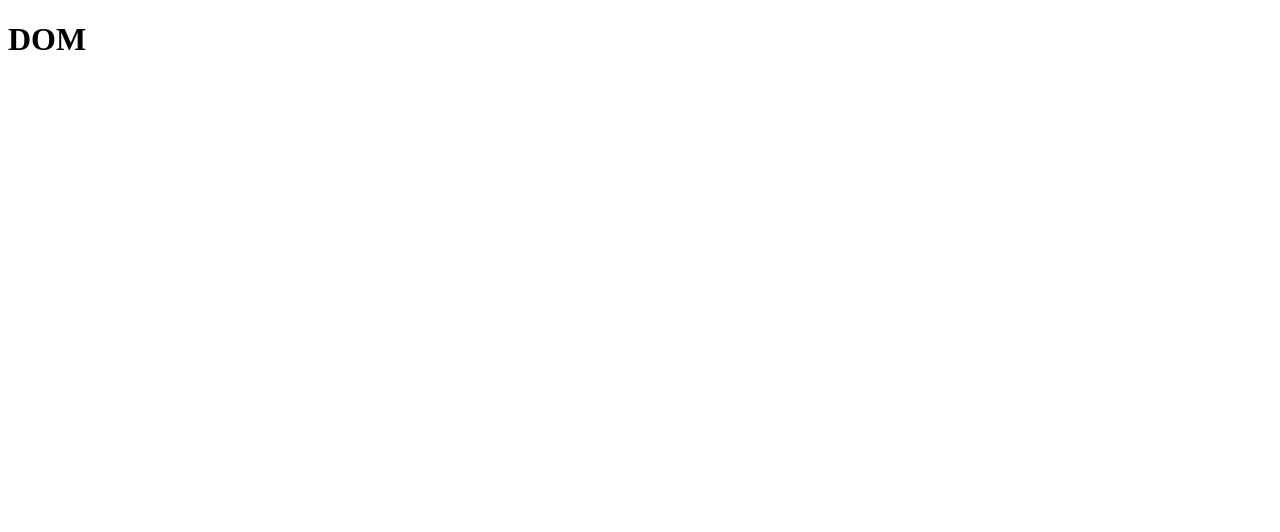
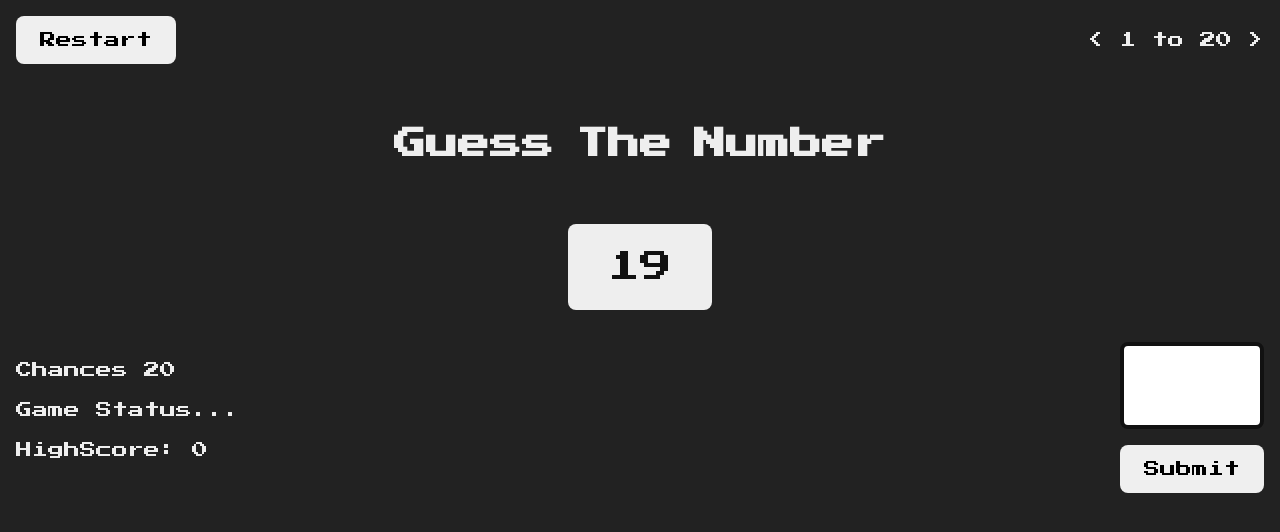
Before and after one commit to Aman-62/javascript-learning, a plain HTML site: page javascript-3/index.htm in a window 1280 px wide. Drawn offline with Linux system fonts and the light colour scheme.

Commit message:
guess the number

```diff
--- a/javascript-3/index.htm
+++ b/javascript-3/index.htm
@@ -2,12 +2,34 @@
 <html lang="en">
   <head>
     <meta charset="UTF-8" />
+    <meta http-equiv="X-UA-Compatible" content="IE=edge" />
     <meta name="viewport" content="width=device-width, initial-scale=1.0" />
-    <title>Document</title>
+    <link rel="stylesheet" href="style.css" />
+    <title>Game</title>
   </head>
   <body>
-    <h1>DOM</h1>
+    <header>
+      <div class="nav">
+        <button class="btn restart">Restart</button>
+        <p>< 1 to 20 ></p>
+      </div>
+      <h1 class="main-heading">Guess The Number</h1>
+      <p class="secretNumber">?</p>
+    </header>
+    <main>
+      <div class="col col-1">
+        <p>Chances <span class="chances">20</span></p>
+        <p class="status">Game Status...</p>
+        <p>HighScore: <span class="score">0</span></p>
+      </div>
 
+      <div class="col col-2">
+        <input type="number" class="input" />
+        <br />
+        <button class="btn check">Submit</button>
+      </div>
+    </main>
+    <!-- js -->
     <script src="./script.js"></script>
   </body>
 </html>
--- a/javascript-3/script.js
+++ b/javascript-3/script.js
@@ -0,0 +1,56 @@
+"use strict";
+
+// Document Object Model: Structures Representation of HTML Document. Allows JavaScript to access html elements and style to manipulate(change text, html attributes, and even css styles) them.
+
+/*
+console.log(document.querySelector(".second-para"));
+console.log(document.querySelector(".second-para").textContent);
+document.querySelector(".second-para").textContent = "Hello World";
+
+document.querySelector(".input").value = 10;
+*/
+
+const secretNumber = Math.trunc(Math.random() * 20) + 1;
+let chances = 20;
+document.querySelector(".secretNumber").textContent = secretNumber;
+
+document.querySelector(".check").addEventListener("click", () => {
+  const guess = Number(document.querySelector(".input").value);
+
+  // console.log(guess, typeof guess);
+
+  if (!guess) {
+    document.querySelector(".status").textContent = "🔴 No number!";
+  } else if (guess === secretNumber) {
+    document.querySelector(".status").textContent = "🟢 Correct number!";
+    document.querySelector("body").style.backgroundColor = "#60b347";
+  } else if (guess > secretNumber) {
+    if (chances > 1) {
+      document.querySelector(".status").textContent = "🟠 Too high!";
+      chances--;
+      document.querySelector(".chances").textContent = chances;
+    } else {
+      chances = 0;
+      document.querySelector(".chances").textContent = chances;
+      document.querySelector(".status").textContent = "🔴 Game over!";
+    }
+  } else if (guess < secretNumber) {
+    if (chances > 1) {
+      document.querySelector(".status").textContent = "🟠 Too low!";
+      chances--;
+      document.querySelector(".chances").textContent = chances;
+    } else {
+      chances = 0;
+      document.querySelector(".chances").textContent = chances;
+      document.querySelector(".status").textContent = "🔴 Game over!";
+    }
+  }
+});
+
+// Coding Challenge #1
+// Implement a game rest functionality, so that the player can make a new guess!
+
+// 1. Select the element with the 'restart' class and attach a click event handler
+// 2. In the handlerFunction, restore initial values of the score and number variable
+// 3. Restore the initial condition of the message, number, score and guess input field
+// 4. Also restore the original background color (#222)
--- /dev/null
+++ b/javascript-3/style.css
@@ -0,0 +1,74 @@
+@import url("https://fonts.googleapis.com/css2?family=Press+Start+2P&display=swap");
+
+* {
+  margin: 0;
+  padding: 0;
+  box-sizing: border-box;
+}
+
+body {
+  font-family: "Press Start 2P", cursive;
+  background-color: #222;
+  color: #eee;
+}
+
+.btn {
+  font-family: "Press Start 2P", cursive;
+  font-size: 1rem;
+  padding: 1rem 1.5rem;
+  border: none;
+  border-radius: 8px;
+  cursor: pointer;
+}
+.nav {
+  display: flex;
+  justify-content: space-between;
+  align-items: center;
+}
+header {
+  margin: 1rem;
+}
+.main-heading {
+  /* font-size: 3rem; */
+  word-spacing: -10px;
+  margin: 4rem 0;
+  text-align: center;
+}
+
+.secretNumber {
+  font-size: 2rem;
+  background-color: #eee;
+  color: #111;
+  text-align: center;
+  width: 9rem;
+  aspect-ratio: 2 / 1.2;
+  border-radius: 8px;
+  margin: auto;
+  display: flex;
+  align-items: center;
+  justify-content: center;
+}
+main {
+  margin: 1rem;
+  /* text-align: center; */
+  display: flex;
+  justify-content: space-between;
+  align-items: center;
+}
+
+.col-1 {
+  display: flex;
+  flex-direction: column;
+  gap: 1.5rem;
+}
+
+.input {
+  font-size: 2rem;
+  font-family: "Press Start 2P", cursive;
+  text-align: center;
+  margin: 1rem 0;
+  width: 9rem;
+  aspect-ratio: 2 / 1.2;
+  border: 4px solid #111;
+  border-radius: 8px;
+}
```
Also changed, not shown: javascript-2/index.html (+12 -0 lines).
